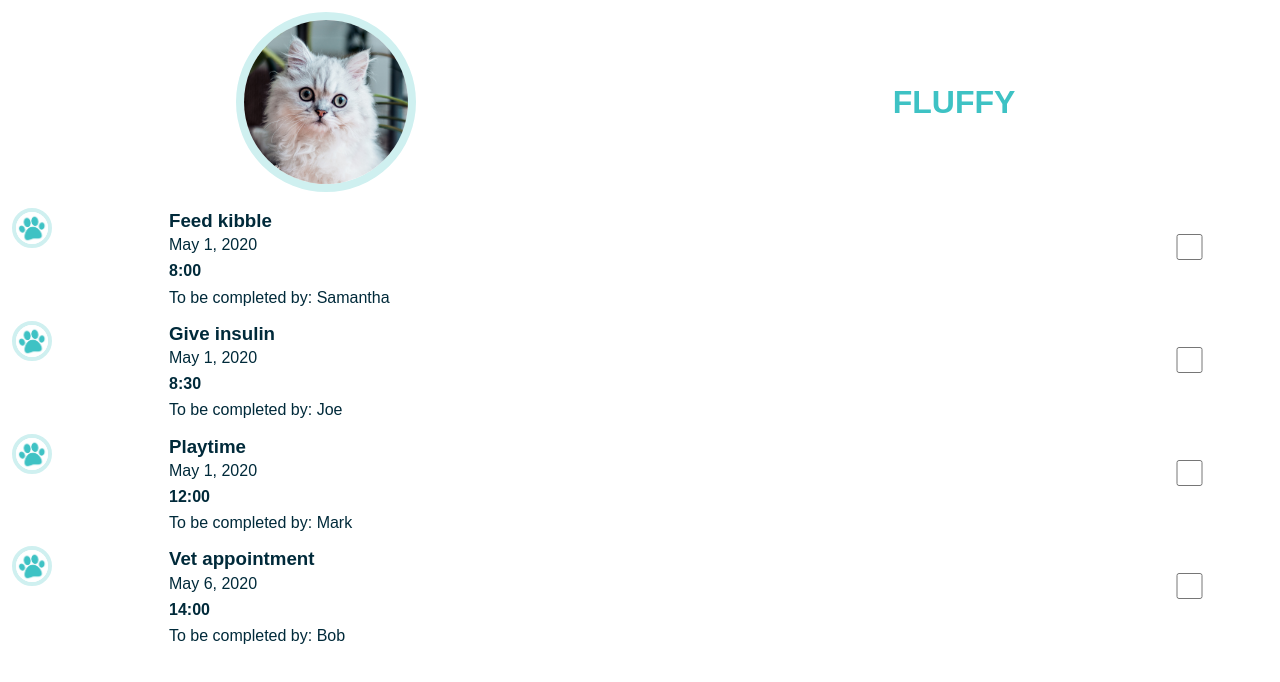
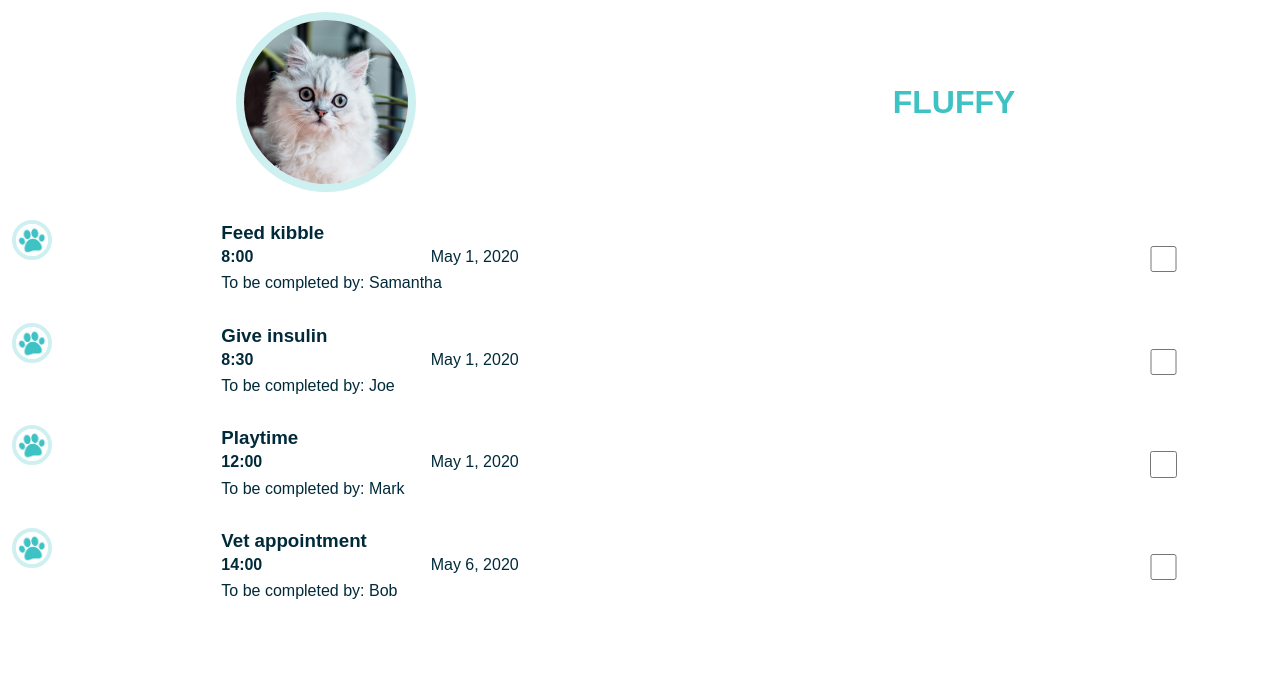
Before and after one commit to nikkypyra/capstone-project, a React (Create React App) app: page /pet-profile in a window 1280 px wide. Shown: the top 682 px of the page. Built offline with nearby package versions, Linux system fonts and the light colour scheme.

Commit message:
Add TasksStyled component

```diff
--- a/src/components/PetProfile.js
+++ b/src/components/PetProfile.js
@@ -1,78 +1,12 @@
-import React, { useEffect, useState } from 'react'
-import styled from 'styled-components/macro'
+import React from 'react'
 import ProfileHeader from './ProfileHeader'
-import tasks from '../tasks.json'
-import { loadFromLocal, saveToLocal } from '../services'
+import TasksStyled from './TasksStyled'
 
 export default function PetProfile() {
-  const [checked, setChecked] = useState(loadFromLocal('checked'))
-
-  useEffect(() => {
-    saveToLocal('checked', checked)
-  }, [checked])
-
   return (
     <>
       <ProfileHeader />
-      <TasksStyled>
-        {tasks.map((task) => (
-          <section key={task.id}>
-            <img src={process.env.PUBLIC_URL + '/images/taskpaw.png'} alt="" />
-            <h3>{task.description}</h3>
-            <p className="date">{task.date}</p>
-            <h4>{task.time}</h4>
-            <p className="person">{task.person}</p>
-            <input
-              type="checkbox"
-              checked={checked}
-              onChange={() => setChecked(!checked)}
-            ></input>
-          </section>
-        ))}
-      </TasksStyled>
+      <TasksStyled />
     </>
   )
 }
-
-const TasksStyled = styled.main`
-  section {
-    margin: 8px 0px;
-    display: grid;
-    grid-template-columns: 1fr 6fr 1fr;
-    grid-template-rows: 1fr 1fr 1fr 1fr;
-  }
-
-  img {
-    height: 40px;
-    width: 40px;
-    border: 4px solid var(--tertiary);
-    border-radius: 50%;
-    grid-row: span 3;
-    grid-column: 1/2;
-  }
-
-  h3 {
-    grid-row: 1/2;
-    grid-column: 2/3;
-  }
-
-  .date {
-    grid-row: 2/3;
-    grid-column: 2/3;
-  }
-
-  h4 {
-    grid-row: 3/4;
-    grid-column: 2/3;
-  }
-
-  .person {
-    grid-row: 4/5;
-    grid-column: 2/3;
-  }
-
-  input {
-    grid-row: 2/3;
-    grid-column: 3/4;
-  }
-`
--- a/src/components/ProfileHeader.js
+++ b/src/components/ProfileHeader.js
@@ -11,7 +11,7 @@ export default function ProfileHeader() {
 }
 
 const HeaderStyled = styled.header`
-  margin-bottom: 16px;
+  margin-bottom: 28px;
   display: grid;
   grid-template-columns: 1fr 1fr;
   grid-template-rows: 1fr 1fr 1fr;
--- /dev/null
+++ b/src/components/TasksStyled.js
@@ -0,0 +1,73 @@
+import React, { useEffect, useState } from 'react'
+import styled from 'styled-components/macro'
+import tasks from '../tasks.json'
+import { loadFromLocal, saveToLocal } from '../services'
+
+export default function TasksStyled() {
+  const [checked, setChecked] = useState(loadFromLocal('checked'))
+
+  useEffect(() => {
+    saveToLocal('checked', checked)
+  }, [checked])
+  return (
+    <TaskWrapper>
+      {tasks.map((task) => (
+        <section key={task.id}>
+          <img src={process.env.PUBLIC_URL + '/images/taskpaw.png'} alt="" />
+          <h3>{task.description}</h3>
+          <h4>{task.time}</h4>
+          <p className="date">{task.date}</p>
+          <p className="person">{task.person}</p>
+          <input
+            type="checkbox"
+            checked={checked}
+            onChange={() => setChecked(!checked)}
+          ></input>
+        </section>
+      ))}
+    </TaskWrapper>
+  )
+}
+
+const TaskWrapper = styled.main`
+  section {
+    margin: 24px 0px;
+    display: grid;
+    grid-template-columns: 1fr 1fr 3fr 1fr;
+    grid-template-rows: 1fr 1fr 1fr;
+  }
+
+  img {
+    height: 40px;
+    width: 40px;
+    border: 4px solid var(--tertiary);
+    border-radius: 50%;
+    grid-row: span 3;
+    grid-column: 1/2;
+  }
+
+  h3 {
+    grid-row: 1/2;
+    grid-column: 2/4;
+  }
+
+  h4 {
+    grid-row: 2/3;
+    grid-column: 2/3;
+  }
+
+  .date {
+    grid-row: 2/3;
+    grid-column: 3/4;
+  }
+
+  .person {
+    grid-row: 3/4;
+    grid-column: 2/4;
+  }
+
+  input {
+    grid-row: 2/3;
+    grid-column: 4/5;
+  }
+`
```
